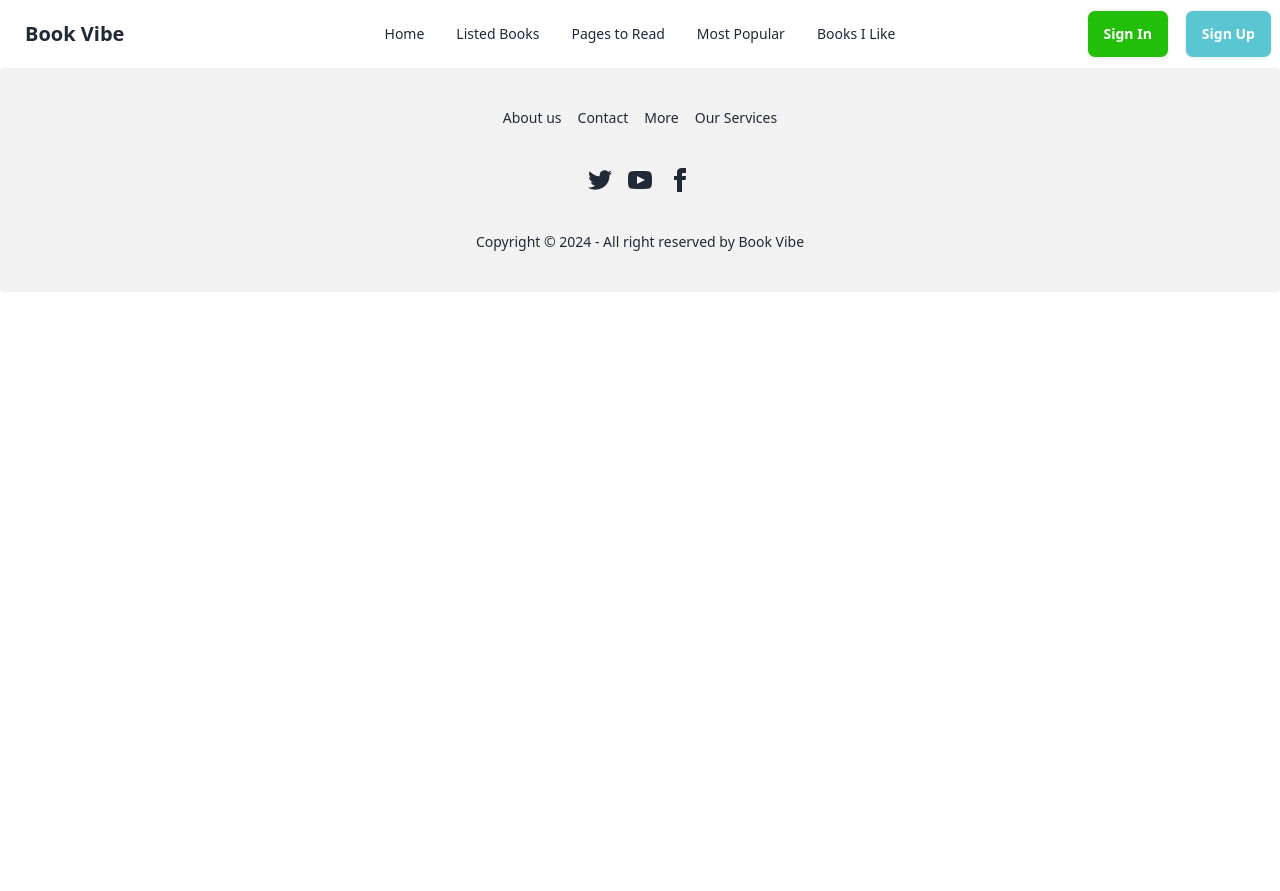
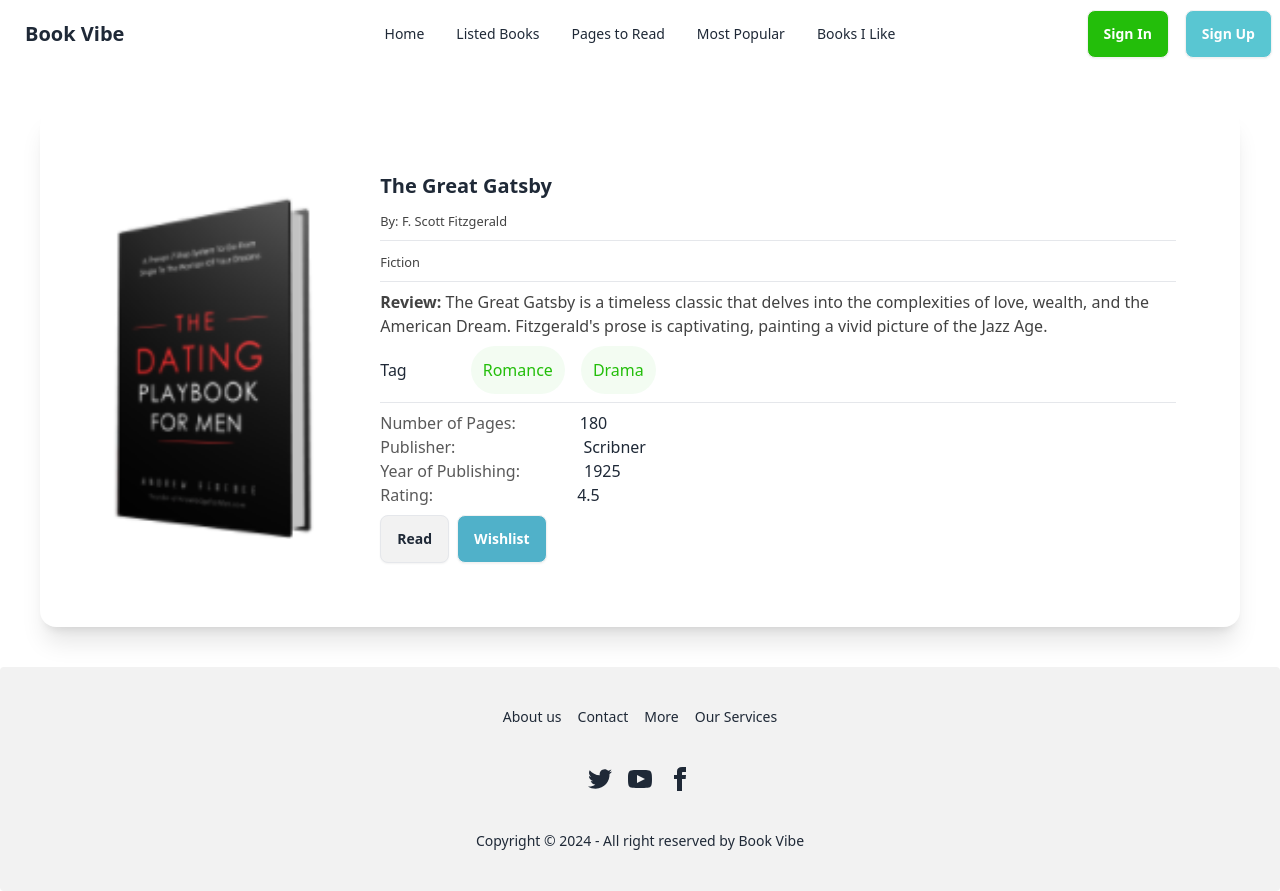
Before and after one commit to Sanam911/Assignment-8, a React (Vite) app: page /book/1 in a window 1280 px wide. Before the commit the page ends 800 px from the top, so only its background shows below. Built offline with nearby package versions, Linux system fonts and the light colour scheme.

Commit message:
what is happening

```diff
--- a/src/components/Book/Book.jsx
+++ b/src/components/Book/Book.jsx
@@ -1,17 +1,19 @@
 import PropTypes from 'prop-types'
 import { AiFillStar } from "react-icons/ai";
+import { Link } from 'react-router-dom';
 
 const Book = ({ book }) => {
-    const { image,bookName,tags,author,category,rating } = book;
+    const {bookId ,image, bookName, tags, author, category, rating } = book;
     return (
         <div>
+            <Link to={`/book/${bookId}`}>
                 <div className="card w-80 bg-base-100 shadow-xl p-4 mb-16 border-2 border-gray-200">
                     <figure><img src={image} alt="Shoes" /></figure>
                     <div className="card-body">
                         <div>
                             <div className="flex gap-4 ">
                                 {
-                                tags.map((tags,idx)=> <h3 className="bg-[#23BE0A0D] text-[#23BE0A] rounded-full p-3" key={idx}>{tags}</h3>
+                                    tags.map((tags, idx) => <h3 className="bg-[#23BE0A0D] text-[#23BE0A] rounded-full p-3" key={idx}>{tags}</h3>
                                     )
                                 }
                             </div>
@@ -30,10 +32,11 @@ const Book = ({ book }) => {
                         </div>
                     </div>
                 </div>
+            </Link>
         </div>
     );
 };
-Book.propTypes={
-    book:PropTypes.object,
+Book.propTypes = {
+    book: PropTypes.object,
 }
 export default Book;
--- a/src/components/BookDetails/BookDetails.jsx
+++ b/src/components/BookDetails/BookDetails.jsx
@@ -1,9 +1,65 @@
+import { useLoaderData, useParams } from "react-router-dom";
 
 
 const BookDetails = () => {
+    const books = useLoaderData();
+    const { bookId } = useParams();
+    const bookIdInt = parseInt(bookId);
+    const book = books.find(book => book.bookId === bookIdInt);
+    console.log(book);
     return (
-        <div>
+        <div className="m-10">
 
+            <div className="card lg:card-side bg-base-100 shadow-xl p-8">
+                <figure><img className="w-[500px]" src={book.image} alt="Album" /></figure>
+                <div className="card-body">
+                    <h2 className="card-title">{book.bookName}</h2>
+                    <p className="text-[#131313CC]"><small>By: {book.author}</small></p>
+                    <hr />
+                    <p className="text-[#131313CC]"><small>{book.category}</small></p>
+                    <hr />
+                    <p className="text-[#131313CC]"><span className="font-bold">Review:</span> {book.review}</p>
+
+                    <div className="flex justify-start items-center gap-16">
+                        <div>
+                            <h3>Tag</h3>
+                        </div>
+
+                        <div className="flex gap-4">
+                            {
+                                book.tags.map((tags, idx) => <h3 className="bg-[#23BE0A0D] text-[#23BE0A] rounded-full p-3" key={idx}>{tags}</h3>)
+                            }
+                        </div>
+                    </div>
+                    <hr />
+                    <div className="">
+                        <div className="flex justify-start gap-16">
+                            <h3><span className="text-[#131313B3]">Number of Pages:</span></h3>
+                            <p>{book.totalPages}</p>
+                        </div>
+
+                        <div className="flex justify-start gap-32">
+                            <h3><span className="text-[#131313B3]">Publisher:</span></h3>
+                            <p>{book.publisher}</p>
+                        </div>
+
+                        <div className="flex justify-start gap-16">
+                            <h3><span className="text-[#131313B3]">Year of Publishing:</span></h3>
+                            <p>{book.yearOfPublishing}</p>
+                        </div>
+
+                        <div className="flex justify-start gap-36">
+                            <h3><span className="text-[#131313B3]">Rating:</span></h3>
+                            <p>{book.rating}</p>
+                        </div>
+
+                    </div>
+                    <div className="card-actions justify-start">
+                        <button className="btn border-gray-200">Read</button>
+                        <button className="btn bg-[#50B1C9] text-white">Wishlist</button>
+                    </div>
+                </div>
+            </div>
         </div>
     );
 };
--- a/src/components/Home/Home.jsx
+++ b/src/components/Home/Home.jsx
@@ -7,8 +7,6 @@ const Home = () => {
         <div className="m-14">
             <Banner></Banner>
             <Books></Books>
-
-
         </div>
     );
 };
--- a/src/main.jsx
+++ b/src/main.jsx
@@ -37,7 +37,8 @@ const router = createBrowserRouter([
       },
       {
         path:'/book/:bookId',
-        element:<BookDetails></BookDetails>
+        element:<BookDetails></BookDetails>,
+        loader: () => fetch('/public/books.json')
       }
     ]
 
```
Lines whose indentation alone changed are shown as unchanged.
